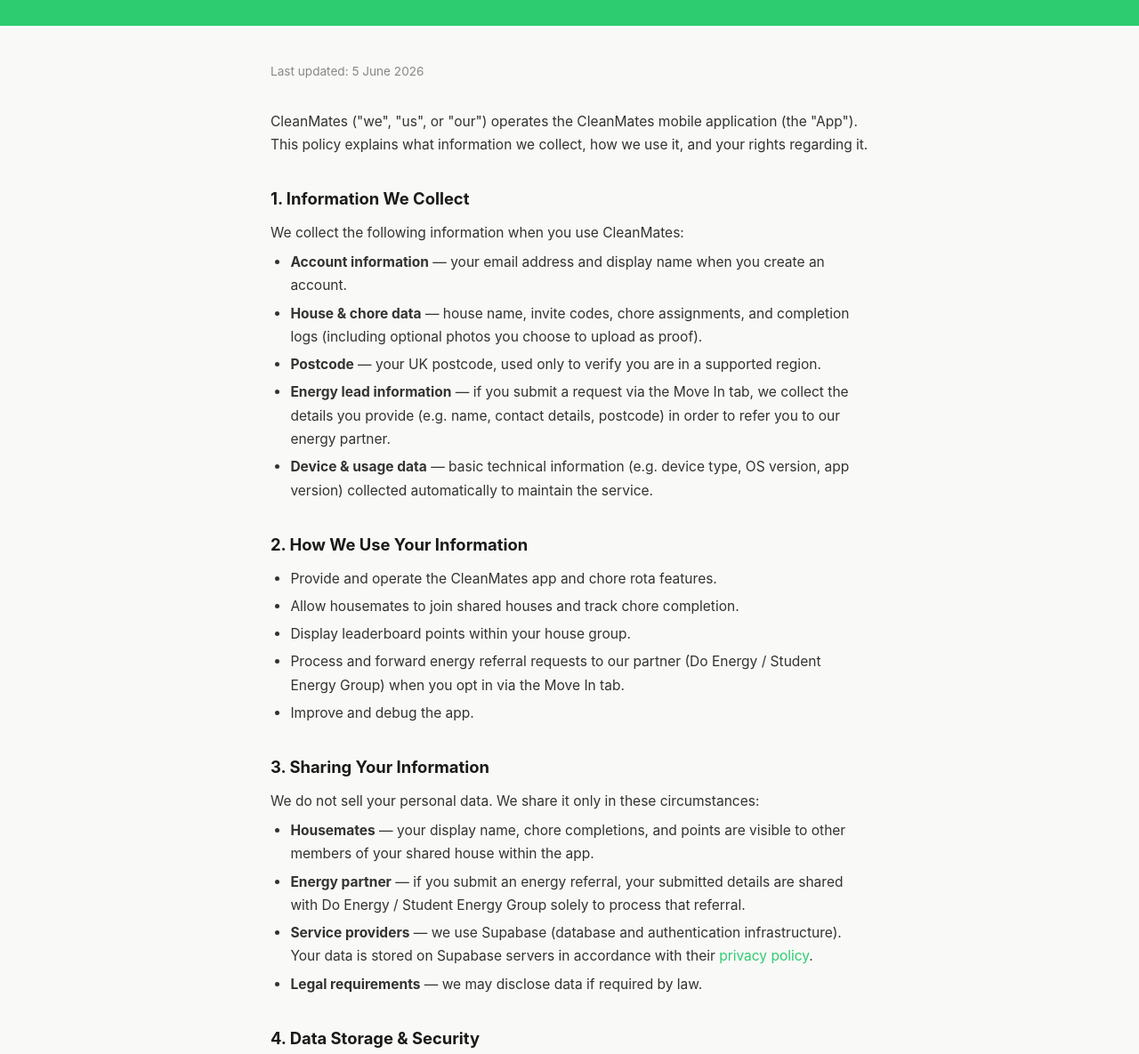
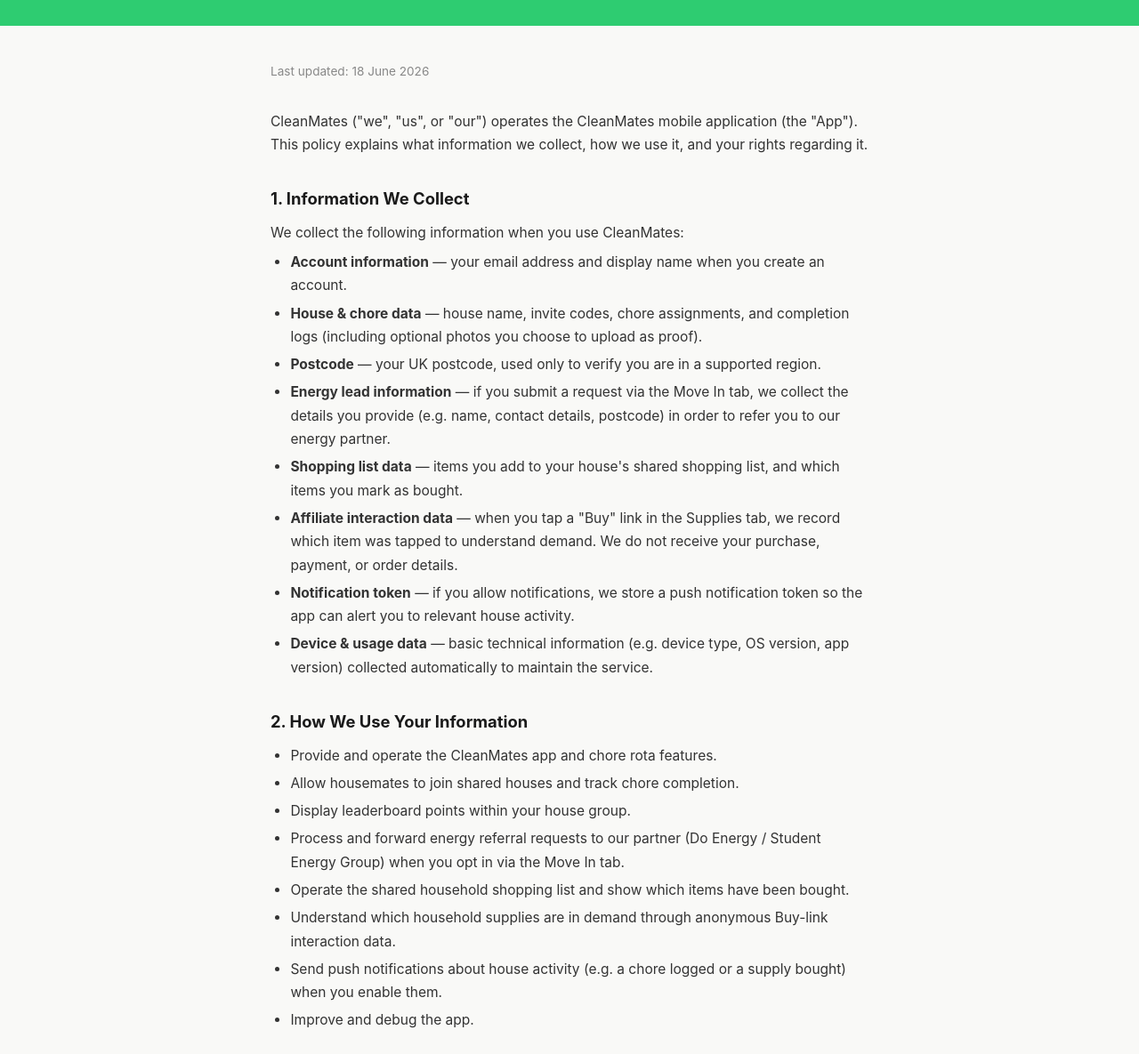
Before and after one commit to CleanmatesGH/cleanmates-privacy, a plain HTML site: page index.html in a window 1280 px wide. Shown: the part 115-1300 px from the top of the page at 89% size. Drawn offline with Linux system fonts and the light colour scheme.

Commit message:
Update index.html

```diff
--- a/index.html
+++ b/index.html
@@ -99,7 +99,7 @@
 </header>
 
 <main>
-  <p class="last-updated">Last updated: 5 June 2026</p>
+  <p class="last-updated">Last updated: 18 June 2026</p>
 
   <p>CleanMates ("we", "us", or "our") operates the CleanMates mobile application (the "App"). This policy explains what information we collect, how we use it, and your rights regarding it.</p>
 
@@ -110,6 +110,9 @@
     <li><strong>House &amp; chore data</strong> — house name, invite codes, chore assignments, and completion logs (including optional photos you choose to upload as proof).</li>
     <li><strong>Postcode</strong> — your UK postcode, used only to verify you are in a supported region.</li>
     <li><strong>Energy lead information</strong> — if you submit a request via the Move In tab, we collect the details you provide (e.g. name, contact details, postcode) in order to refer you to our energy partner.</li>
+    <li><strong>Shopping list data</strong> — items you add to your house's shared shopping list, and which items you mark as bought.</li>
+    <li><strong>Affiliate interaction data</strong> — when you tap a "Buy" link in the Supplies tab, we record which item was tapped to understand demand. We do not receive your purchase, payment, or order details.</li>
+    <li><strong>Notification token</strong> — if you allow notifications, we store a push notification token so the app can alert you to relevant house activity.</li>
     <li><strong>Device &amp; usage data</strong> — basic technical information (e.g. device type, OS version, app version) collected automatically to maintain the service.</li>
   </ul>
 
@@ -119,6 +122,9 @@
     <li>Allow housemates to join shared houses and track chore completion.</li>
     <li>Display leaderboard points within your house group.</li>
     <li>Process and forward energy referral requests to our partner (Do Energy / Student Energy Group) when you opt in via the Move In tab.</li>
+    <li>Operate the shared household shopping list and show which items have been bought.</li>
+    <li>Understand which household supplies are in demand through anonymous Buy-link interaction data.</li>
+    <li>Send push notifications about house activity (e.g. a chore logged or a supply bought) when you enable them.</li>
     <li>Improve and debug the app.</li>
   </ul>
 
@@ -127,7 +133,8 @@
   <ul>
     <li><strong>Housemates</strong> — your display name, chore completions, and points are visible to other members of your shared house within the app.</li>
     <li><strong>Energy partner</strong> — if you submit an energy referral, your submitted details are shared with Do Energy / Student Energy Group solely to process that referral.</li>
-    <li><strong>Service providers</strong> — we use Supabase (database and authentication infrastructure). Your data is stored on Supabase servers in accordance with their <a href="https://supabase.com/privacy" target="_blank">privacy policy</a>.</li>
+    <li><strong>Amazon (affiliate)</strong> — the Supplies tab contains affiliate links. When you tap "Buy", you are taken to Amazon. CleanMates is a participant in the Amazon EU Associates Programme and may earn a commission on qualifying purchases, at no extra cost to you. Once you are on Amazon, your activity is governed by Amazon's own privacy policy; we do not receive your payment or order information.</li>
+    <li><strong>Service providers</strong> — we use Supabase (database and authentication infrastructure) and Expo (push notification delivery). Your data is stored on Supabase servers in accordance with their <a href="https://supabase.com/privacy" target="_blank">privacy policy</a>.</li>
     <li><strong>Legal requirements</strong> — we may disclose data if required by law.</li>
   </ul>
 
@@ -160,8 +167,8 @@
   <h2>10. Contact Us</h2>
   <div class="contact-box">
     <p>If you have any questions about this privacy policy or your personal data, please contact us:</p>
-    <p style="margin-top: 0.8rem;"><strong>Email:</strong> <a href="mailto:cjsecure12@gmail.com">cjsecure12@gmail.com</a></p>
-    <p><strong>App:</strong> CleanMates (com.cleanmates.app)</p>
+    <p style="margin-top: 0.8rem;"><strong>Email:</strong> <a href="mailto:fluxdevelopmentsinc@gmail.com">fluxdevelopmentsinc@gmail.com</a></p>
+    <p><strong>App:</strong> CleanMates (com.fluxdevelopments.cleanmates)</p>
   </div>
 </main>
 
```
